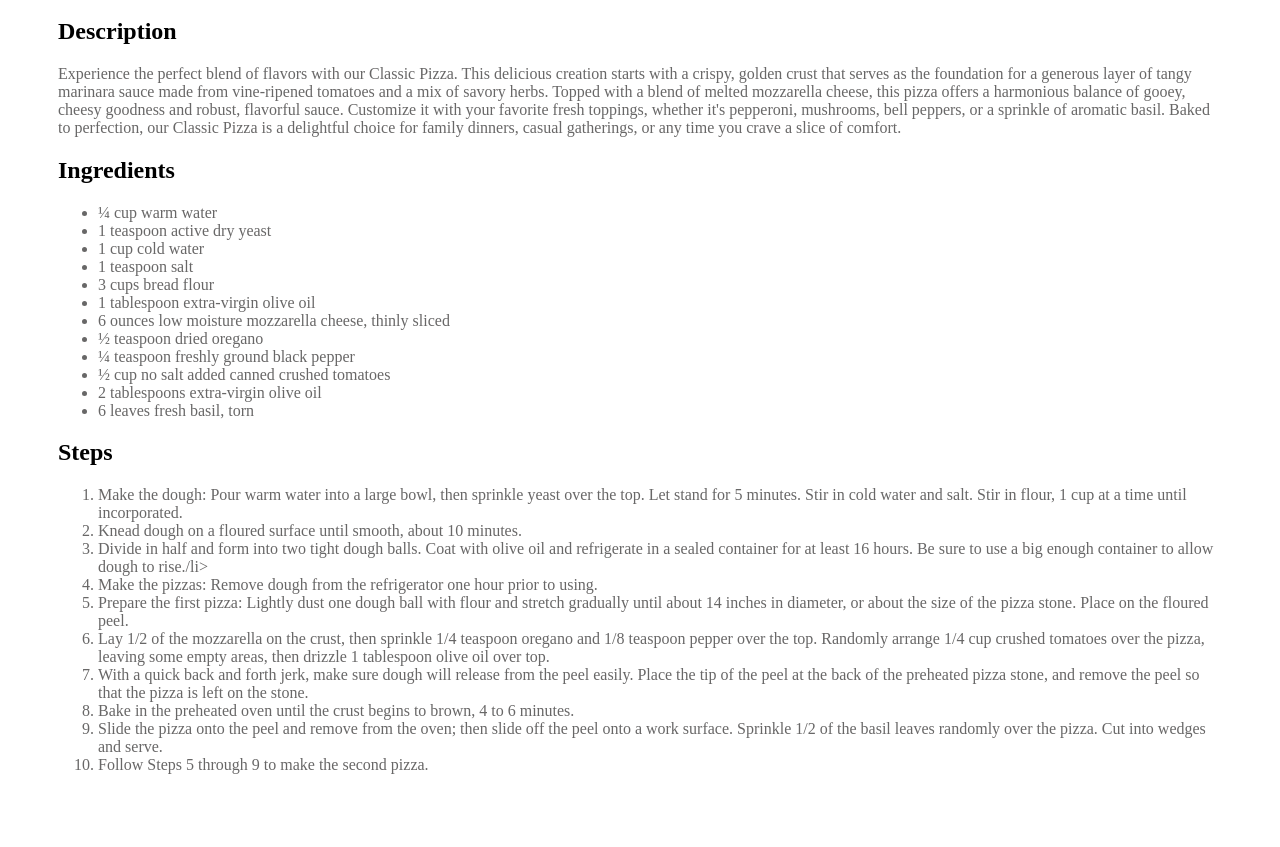
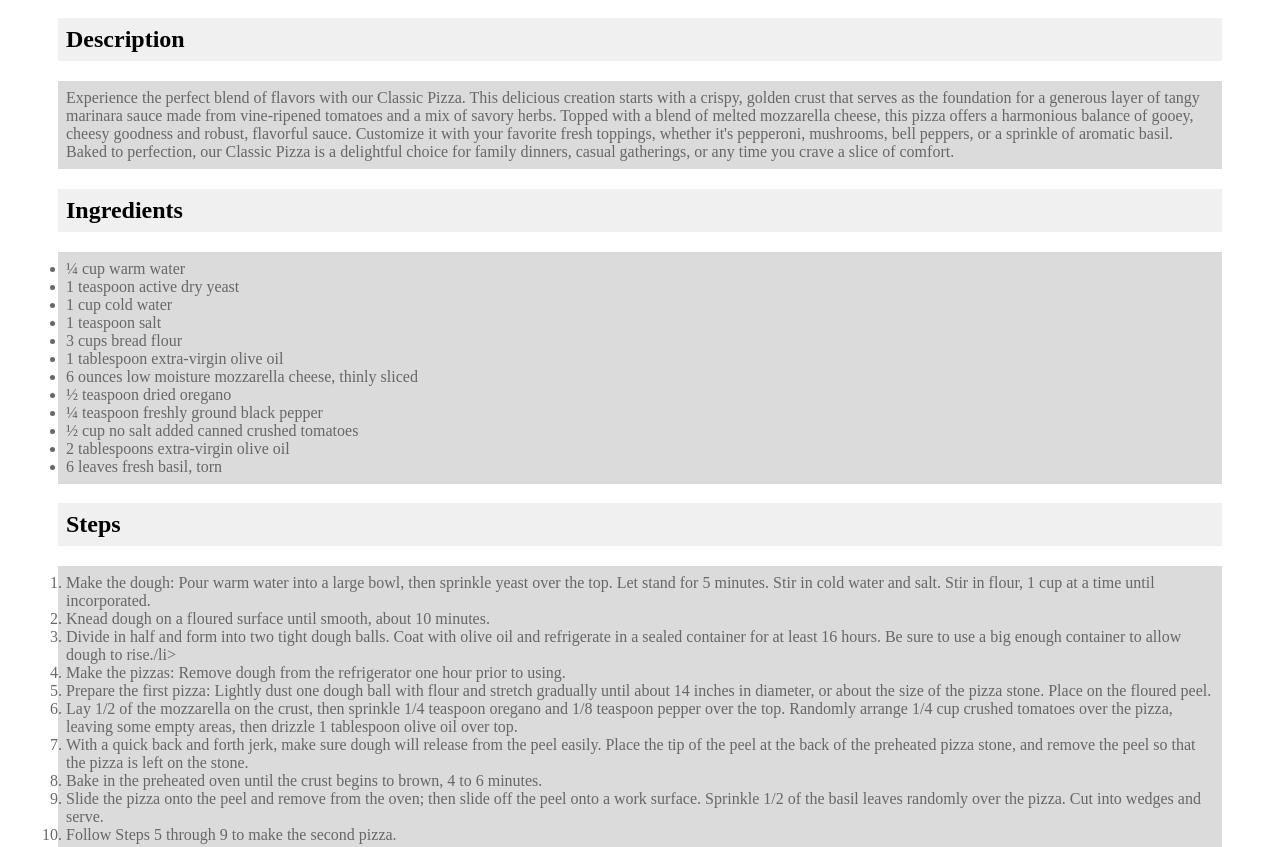
Before and after one commit to SaiefB/odin-recipes, a plain HTML site: page recipes/pizza.html in a window 1280 px wide. Shown: the part 757-1604 px from the top of the page. Before the commit the page ends 1547 px from the top, so only its background shows below. Drawn offline with Linux system fonts and the light colour scheme.

Commit message:
added more styling

```diff
--- a/styles.css
+++ b/styles.css
@@ -1,5 +1,16 @@
 h1 {
     text-align: center;
+    background-color: rgb(219, 219, 219);
+}
+
+h2 {
+    background-color: rgb(240, 240, 240);
+    padding: 8px;
+}
+
+ul, ol {
+    background-color: rgb(219, 219, 219);
+    padding: 8px;
 }
 
 li {
@@ -8,6 +19,8 @@ li {
 
 p {
     color: rgb(104, 103, 103);
+    background-color: rgb(219, 219, 219);
+    padding: 8px;
 }
 
 img {
```
